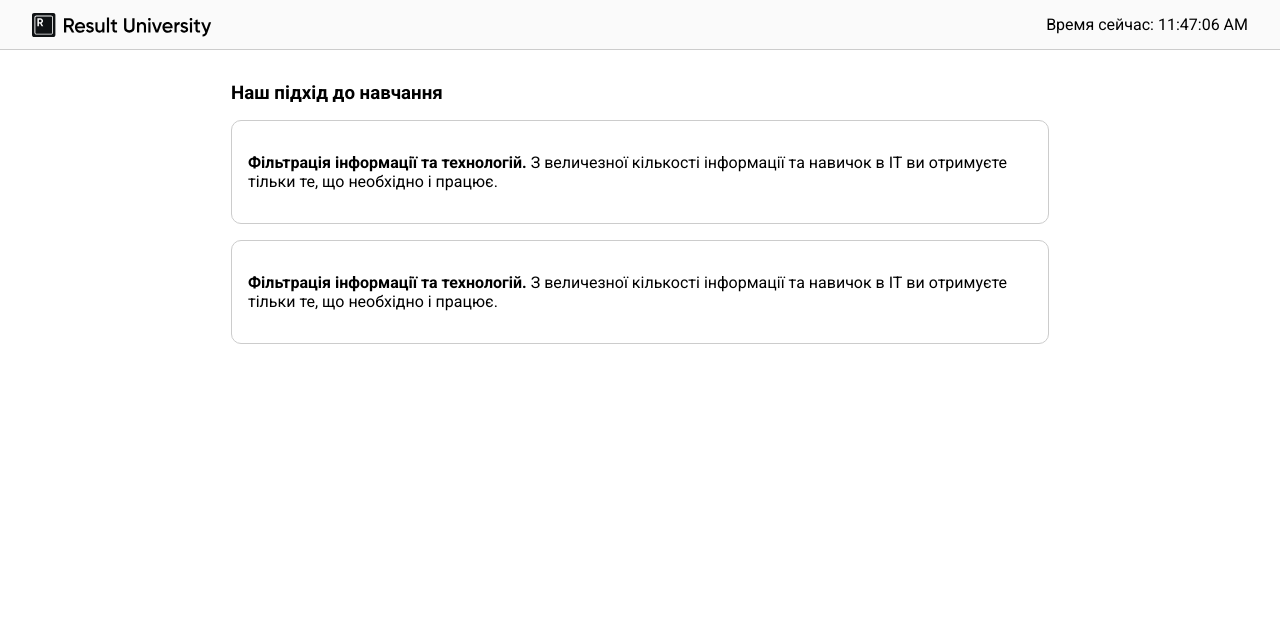
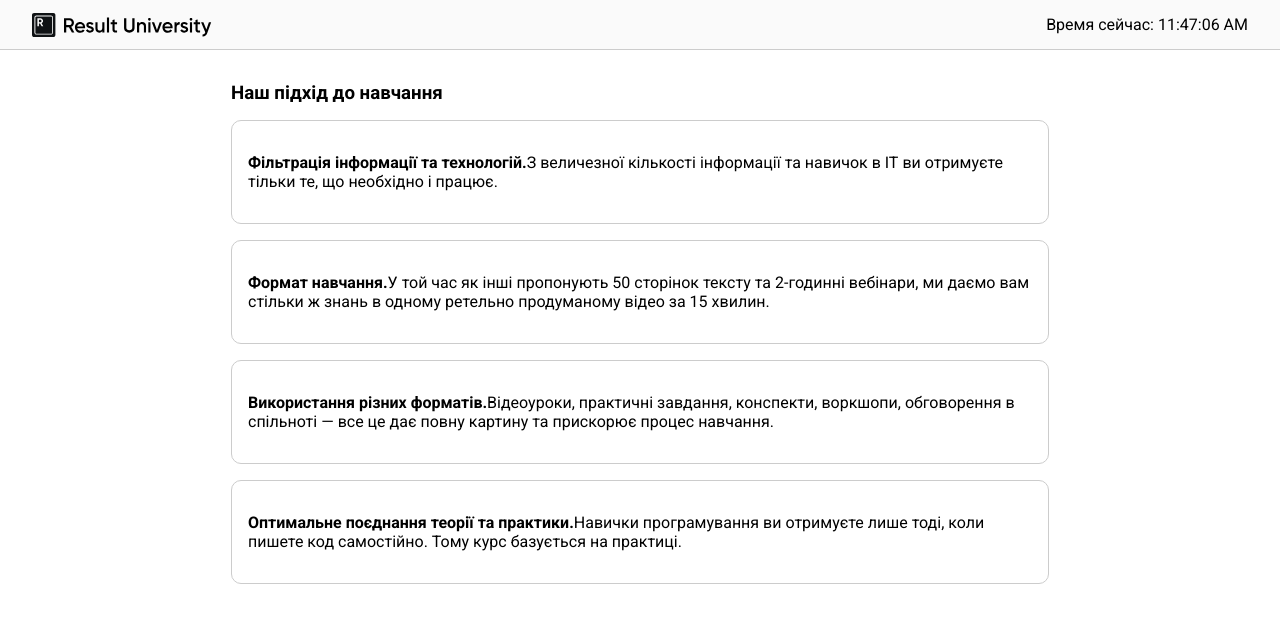
Before and after one commit to spezdmtest/react_basic_course, a React (Vite) app: page / in a window 1280 px wide. Shown: the top 622 px of the page. Built offline with nearby package versions, Linux system fonts and the light colour scheme.

Commit message:
add content from data.js

```diff
--- a/src/App.jsx
+++ b/src/App.jsx
@@ -2,13 +2,10 @@ import Header from "./components/Header";
 import {ways} from "./data"
 
 function WayToTeach(props) {
-  console.log(props);
   return (
     <li>
       <p>
-        <strong>Фільтрація інформації та технологій. </strong>З величезної
-        кількості інформації та навичок в ІТ ви отримуєте тільки те, що
-        необхідно і працює.
+        <strong>{props.title}</strong>{props.description}
       </p>
     </li>
   );
@@ -22,8 +19,12 @@ export default function App() {
         <section>
           <h3>Наш підхід до навчання</h3>
           <ul>
-            <WayToTeach title = "111" description = "222"/>
-            <WayToTeach title = "333" description = "444"/>
+            <WayToTeach title = {ways[0].title} description = {ways[0].description} />
+            <WayToTeach title = {ways[1].title} description = {ways[1].description} />
+            <WayToTeach title = {ways[2].title} description = {ways[2].description} />
+            <WayToTeach title = {ways[3].title} description = {ways[3].description} />
+            {/* <WayToTeach title = "111" description = "222"/>
+            <WayToTeach title = "333" description = "444"/> */}
             {/* <li>
               <p>
                 <strong>Фільтрація інформації та технологій. </strong>З
--- a/src/data.js
+++ b/src/data.js
@@ -27,7 +27,7 @@ export const ways = [
 ]
 
 export const differences = {
-  way: 'Узконаправленный подход. Учим только фронтенду, поэтому вы получаете именно те знания, за которыми пришли.',
+  way: 'Узконаправленний підхід. Учим тільки фронтенду, тому ви отримуєте саме ті знання, за які прийшли.',
   easy: 'Доступність навчання. Простими словами, ми пояснюємо складні теми на зрозумілих прикладах',
   program:
     'Концентрація знань. Наприклад, модуль HTML & CSS дасть вам ті ж навички, що і 6 місяців навчання за цією програмою в державному університеті.',
```
